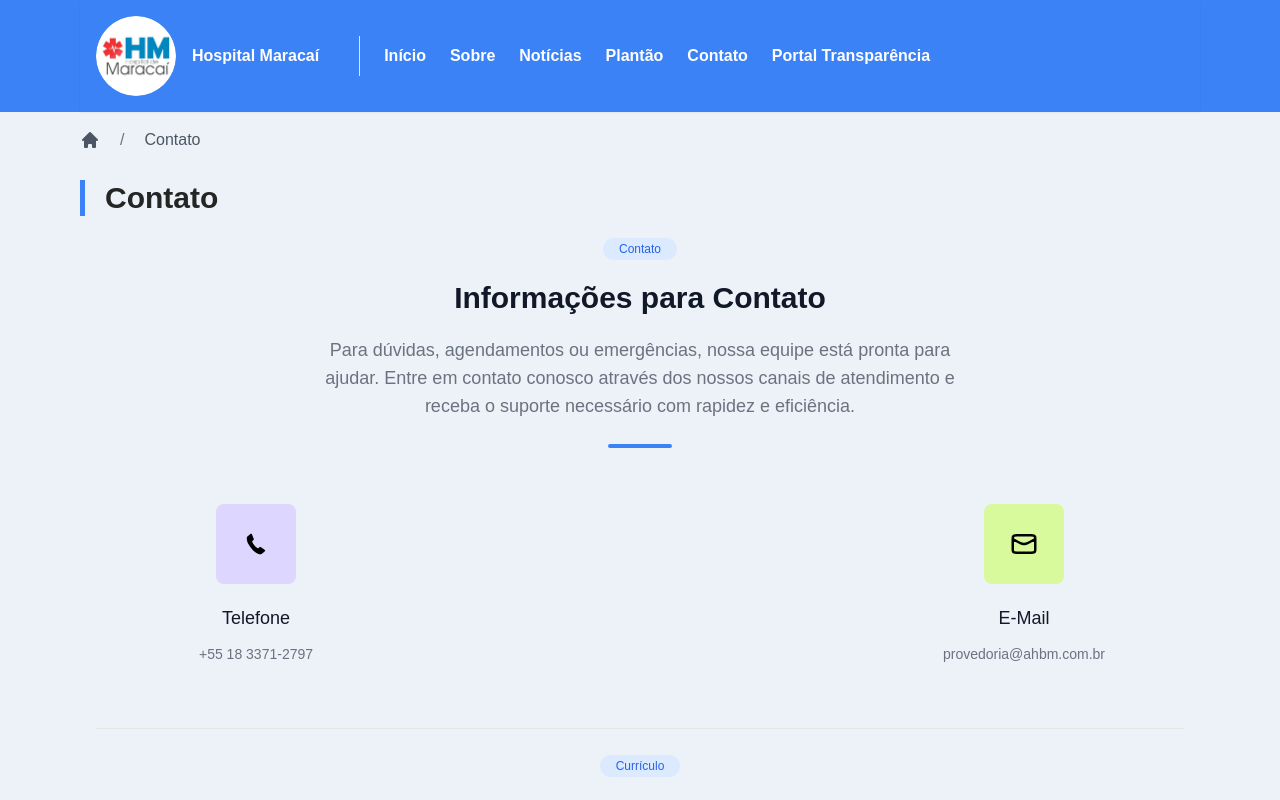
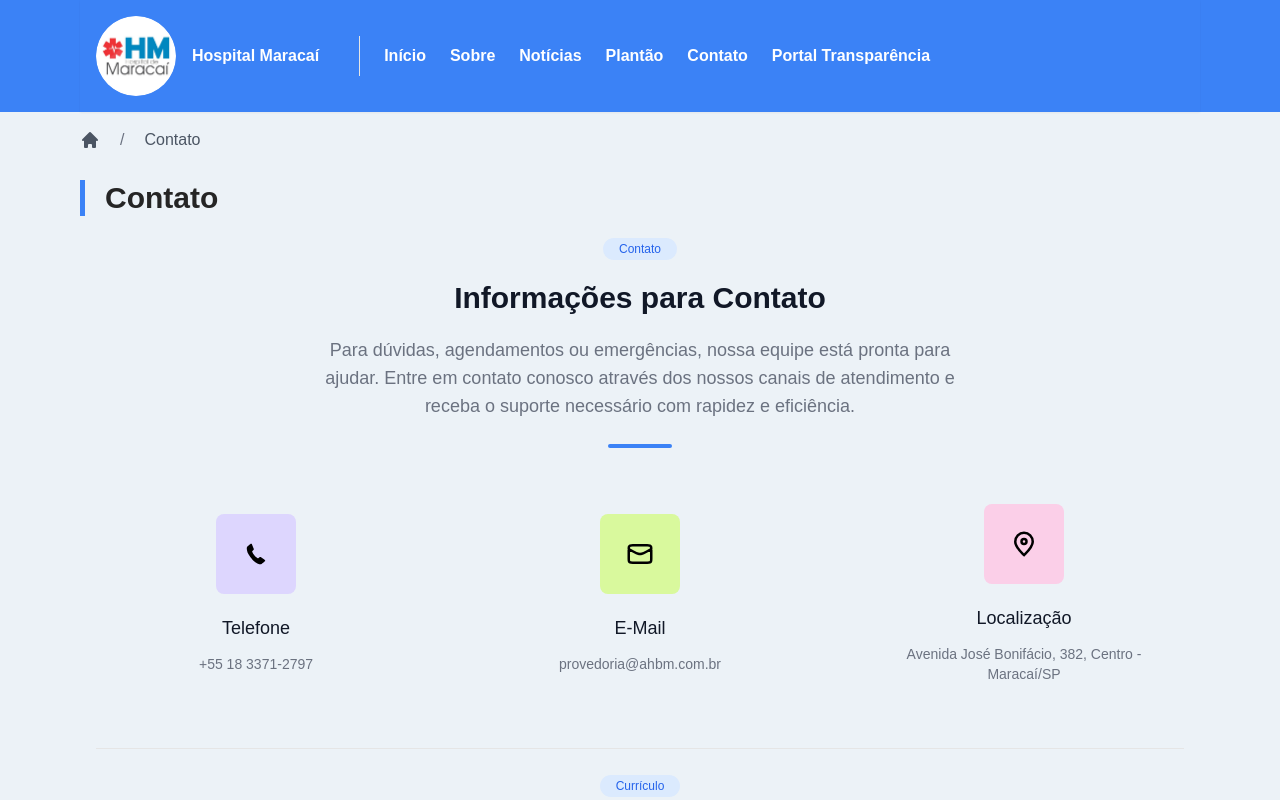
Before and after one commit to pedromaggot38/public-hospital-tcc, a Next.js app: page /contact-us in a window 1280 px wide. Shown: the top 800 px of the page. Built offline with nearby package versions, Linux system fonts and the light colour scheme.

Commit message:
Novo botão em ContactPage

```diff
--- a/src/app/articles/[slug]/page.tsx
+++ b/src/app/articles/[slug]/page.tsx
@@ -34,6 +34,7 @@ const ArticlePage: NextPage<{ params: Params }> = async ({ params }) => {
       <BreadCrumb
         items={[
           { label: 'Notícias', href: '/articles' },
+          { label: '*', href: `/articles/${article.slug}` },
         ]}
       />
 
--- a/src/components/sections/contactUs/index.tsx
+++ b/src/components/sections/contactUs/index.tsx
@@ -21,6 +21,14 @@ const buttonsData = [
         hoverColor: "group-hover:bg-lime-600",
         description: `${CONTACT_INFO.email}`,
     },
+    {
+        href: `${CONTACT_INFO.mapsLink}`,
+        title: "Localização",
+        icon: "/svg/location.svg",
+        bgColor: "bg-pink-200",
+        hoverColor: "group-hover:bg-pink-600",
+        description: `${CONTACT_INFO.address}`,
+    },
 ];
 
 const ContactUsSection = () => {
@@ -31,6 +39,7 @@ const ContactUsSection = () => {
                 sectionTitle="Informações para Contato"
                 sectionDescription="Para dúvidas, agendamentos ou emergências, nossa equipe está pronta para ajudar. Entre em contato conosco através dos nossos canais de atendimento e receba o suporte necessário com rapidez e eficiência."
                 badge="Contato"
+                target="_blank"
             />
             <Separator className="my-6" />
             <div className="mb-14 text-center">
```
